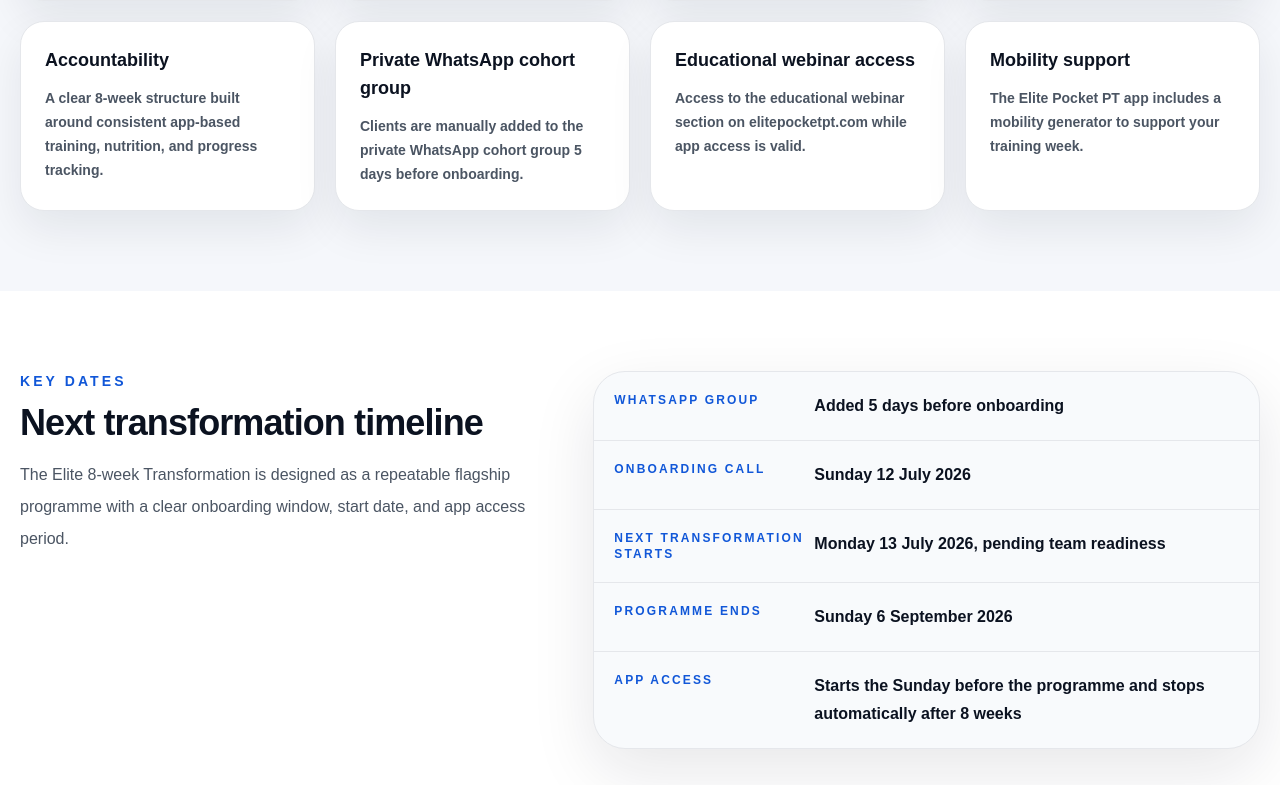
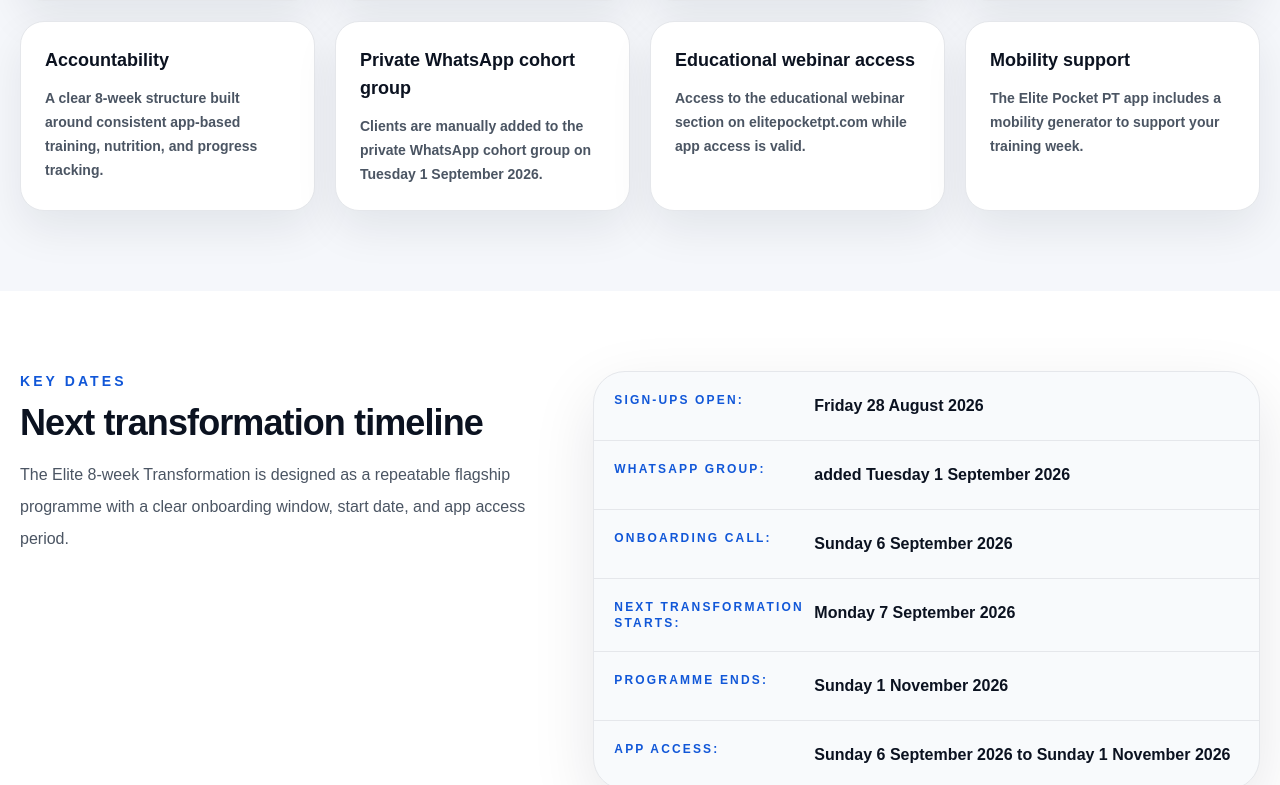
Before and after one commit to Nicho9/elite-pocket-pt-landing, a Next.js app: page /elite-8-week-transformation in a window 1280 px wide. Shown: the part 1255-2040 px from the top of the page. Built offline with nearby package versions, Linux system fonts and the light colour scheme.

Commit message:
Update Elite transformation dates

```diff
--- a/src/app/elite-8-week-transformation/page.tsx
+++ b/src/app/elite-8-week-transformation/page.tsx
@@ -4,7 +4,7 @@ import Image from "next/image";
 const includedItems = [
   {
     title: "8 weeks of Elite Pocket PT app access",
-    body: "App access starts on the Sunday before the programme begins and stops automatically after 8 weeks.",
+    body: "App access runs from Sunday 6 September 2026 to Sunday 1 November 2026.",
   },
   {
     title: "App-based training",
@@ -24,7 +24,7 @@ const includedItems = [
   },
   {
     title: "Private WhatsApp cohort group",
-    body: "Clients are manually added to the private WhatsApp cohort group 5 days before onboarding.",
+    body: "Clients are manually added to the private WhatsApp cohort group on Tuesday 1 September 2026.",
   },
   {
     title: "Educational webinar access",
@@ -38,24 +38,28 @@ const includedItems = [
 
 const keyDates = [
   {
-    label: "WhatsApp group",
-    value: "Added 5 days before onboarding",
+    label: "Sign-ups open:",
+    value: "Friday 28 August 2026",
   },
   {
-    label: "Onboarding call",
-    value: "Sunday 12 July 2026",
+    label: "WhatsApp group:",
+    value: "added Tuesday 1 September 2026",
   },
   {
-    label: "Next transformation starts",
-    value: "Monday 13 July 2026, pending team readiness",
-  },
-  {
-    label: "Programme ends",
+    label: "Onboarding call:",
     value: "Sunday 6 September 2026",
   },
   {
-    label: "App access",
-    value: "Starts the Sunday before the programme and stops automatically after 8 weeks",
+    label: "Next transformation starts:",
+    value: "Monday 7 September 2026",
+  },
+  {
+    label: "Programme ends:",
+    value: "Sunday 1 November 2026",
+  },
+  {
+    label: "App access:",
+    value: "Sunday 6 September 2026 to Sunday 1 November 2026",
   },
 ];
 
@@ -126,7 +130,7 @@ export default function EliteEightWeekTransformationPage() {
                     Next transformation starts
                   </p>
                   <p className="mt-2 text-2xl font-bold leading-tight text-white">
-                    Monday 13 July 2026
+                    Monday 7 September 2026
                   </p>
                 </div>
               </div>
--- a/src/app/page.tsx
+++ b/src/app/page.tsx
@@ -538,7 +538,7 @@ export default function Home() {
                     <span className="block">Private WhatsApp cohort group</span>
                     <span className="block">Educational webinar access</span>
                     <span className="block">Training, nutrition, progress tracking, and accountability</span>
-                    <span className="block">Starts Monday 13 July 2026, pending team readiness</span>
+                    <span className="block">Next transformation starts Monday 7 September 2026</span>
                   </span>
                 </span>
                 <span className="inline-flex w-fit rounded-full bg-white px-5 py-2.5 text-sm font-bold text-[#1157D8] transition group-hover:bg-[#EAF2FF]">
```
